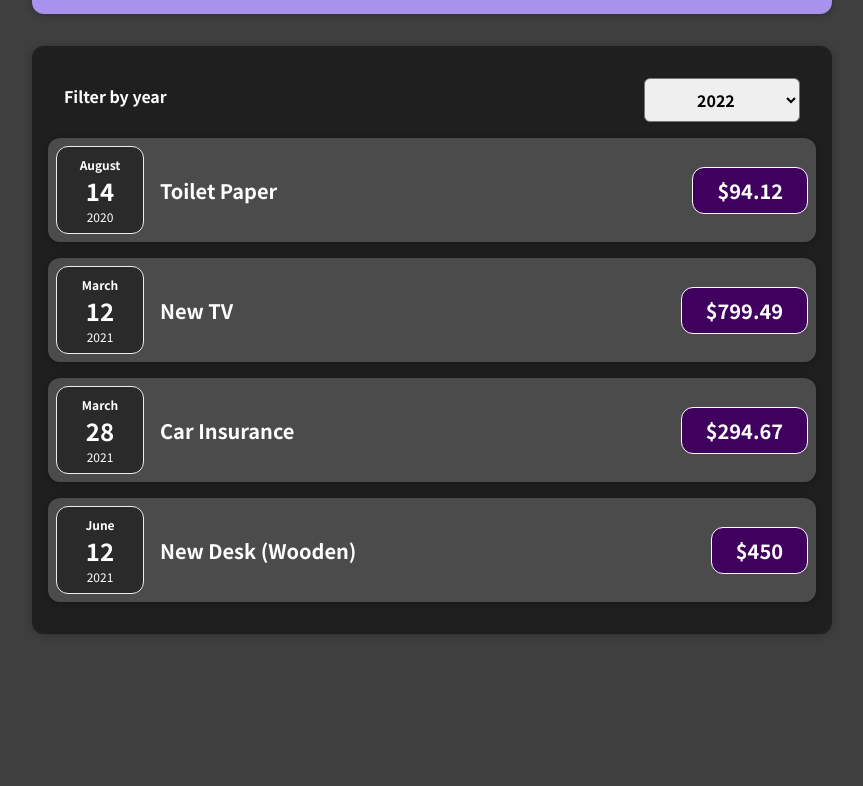
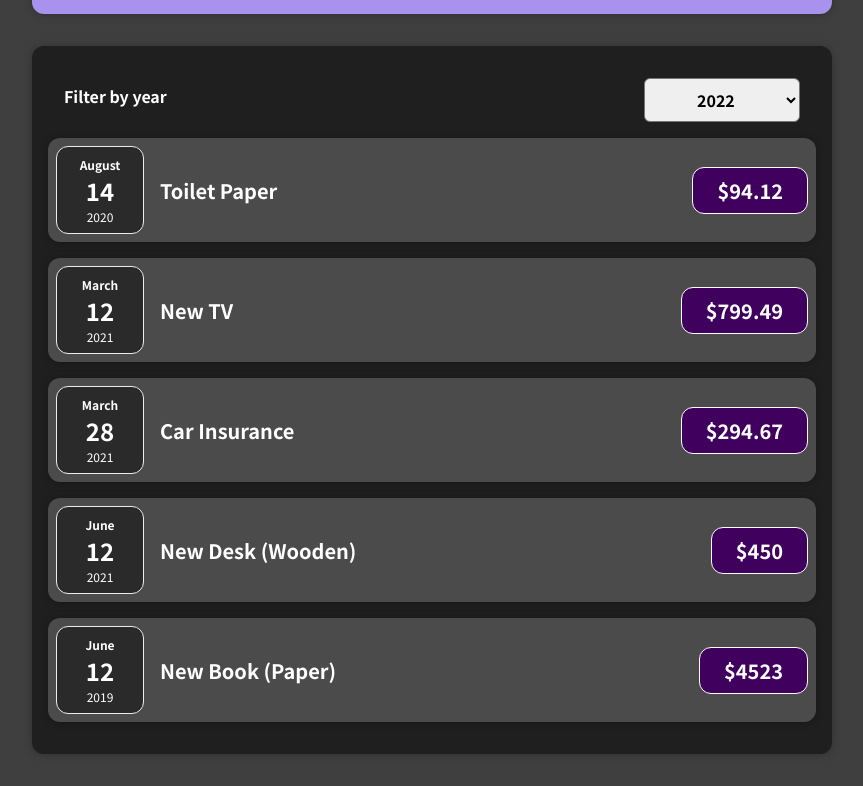
Before and after one commit to sharryy/Expense-Tracker, a React (Create React App) app: page / in a window 1280 px wide. Shown: the part 290-1076 px from the top of the page, without its empty margins (208-1071 px from the left). Before the commit the page ends 956 px from the top, so only its background shows below. Built offline with nearby package versions, Linux system fonts and the light colour scheme.

Commit message:
Done Assignment

```diff
--- a/src/App.js
+++ b/src/App.js
@@ -27,21 +27,33 @@ const DUMMY_EXPENSES = [
         amount: 450,
         date: new Date(2021, 5, 12),
     },
+    {
+        id: 'e5',
+        title: 'New Book (Paper)',
+        amount: 4523,
+        date: new Date(2019, 5, 12),
+    },
 ];
 
 function App() {
     const [expenses, setExpenses] = useState(DUMMY_EXPENSES);
 
     const expenseDataHandler = expense => {
-        setExpenses((prevExpenses) => {
-            return [expense, ...prevExpenses];
+        setExpenses((previousExpenses) => {
+            return [expense, ...previousExpenses];
         })
+    }
+
+    const onUpdateExpenseHandler = filterYear => {
+        setExpenses(DUMMY_EXPENSES.filter(expense => {
+            return expense.date.getFullYear().toString() === filterYear;
+        }));
     }
 
     return (
         <div>
             <NewExpense onAddExpenseData={expenseDataHandler}/>
-            <Expense items={expenses}/>
+            <Expense items={expenses} onUpdateExpense={onUpdateExpenseHandler}/>
         </div>
     );
 }
--- a/src/components/Expense/Expense.js
+++ b/src/components/Expense/Expense.js
@@ -9,6 +9,7 @@ function Expense(props) {
 
     const changeFilterYearHandler = (filterYear) => {
         setFilterYear(filterYear);
+        props.onUpdateExpense(filterYear);
     }
 
     return (
```
Also changed, not shown: 1 other file (tests, documents, lock files or other folders).
